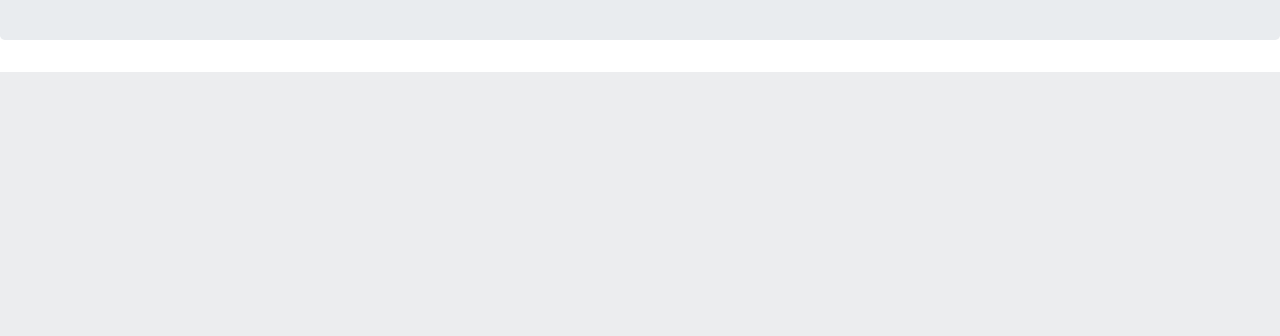
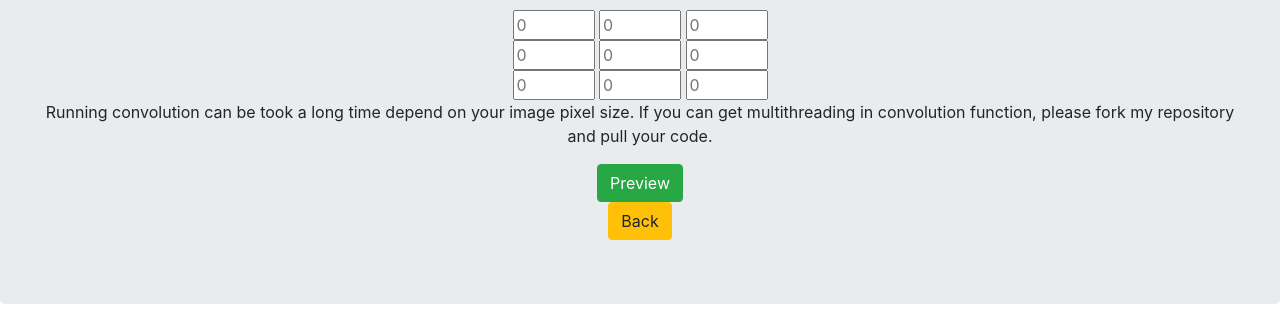
Before and after one commit to adityaalifn/CSH483-Digital-Image-Processing, a Flask app: page /convolution in a window 1280 px wide. Shown: the part 886-1222 px from the top of the page. Before the commit the page ends 958 px from the top, so only its background shows below. Run offline with Flask 2, Linux system fonts and the light colour scheme; some libraries are stand-ins or nearby versions.

Commit message:
convolution edge detection deployed

```diff
--- a/app.py
+++ b/app.py
@@ -172,6 +172,7 @@ def darkeningwithdivide():
     image_processing.darkeningwithdivide(val)
     return render_template("darkening.html", file_path="img/temp_img_darkeningwithdivide.jpeg")
 
+
 @app.route("/convolution")
 @nocache
 def convolution():
@@ -206,5 +207,12 @@ def rotate270():
     return render_template("uploaded.html", file_path="img/temp_img_rotated.jpeg")
 
 
+@app.route("/convoluting",methods=["POST"])
+@nocache
+def convoluting():
+    image_processing.convolute(-1, -1, -1, -1, 8, -1, -1, -1, -1)
+    return render_template("convolution.html", file_path="img/temp_img_convolution.jpeg")
+
+
 if __name__ == '__main__':
     app.run(debug=True)
--- a/templates/convolution.html
+++ b/templates/convolution.html
@@ -10,22 +10,24 @@
         <img src="{{ url_for('static', filename=file_path) }}" alt="image here">
     </div>
     <h4>Your Matrix</h4>
-    <form>
+    <form form id="" action="{{ url_for('convoluting') }}" method="POST" enctype="multipart/form-data">
         <div>
-            <input size="3" type="text" name="mat11">
-            <input size="3" type="text" name="mat12">
-            <input size="3" type="text" name="mat13">
+            <input placeholder="0" size="3" type="text" name="mat11">
+            <input placeholder="0" size="3" type="text" name="mat12">
+            <input placeholder="0" size="3" type="text" name="mat13">
         </div>
         <div>
-            <input size="3" type="text" name="mat21">
-            <input size="3" type="text" name="mat22">
-            <input size="3" type="text" name="mat23">
+            <input placeholder="0" size="3" type="text" name="mat21">
+            <input placeholder="0" size="3" type="text" name="mat22">
+            <input placeholder="0" size="3" type="text" name="mat23">
         </div>
         <div>
-            <input placeholder="0" type="number" maxlength="4" size="3" type="text" name="mat31">
-            <input placeholder="0" type="number"  size="3" type="text" name="mat32">
-            <input placeholder="0" type="number" size="3" type="text" name="mat33">
+            <input placeholder="0" size="3" type="text" name="mat31">
+            <input placeholder="0" size="3" type="text" name="mat32">
+            <input placeholder="0" size="3" type="text" name="mat33">
         </div>
+        <p>Running convolution can be took a long time depend on your image pixel size. If you can get multithreading in convolution
+            function, please fork my repository and pull your code.</p>
         <button type="submit" class="btn btn-success">Preview</button>
     </form>
     <form id="" action="{{ url_for('normal') }}" method="POST" enctype="multipart/form-data">
```
Also changed, not shown: image_processing.py (+2 -5 lines), static/img/temp_img.jpeg (deleted).
